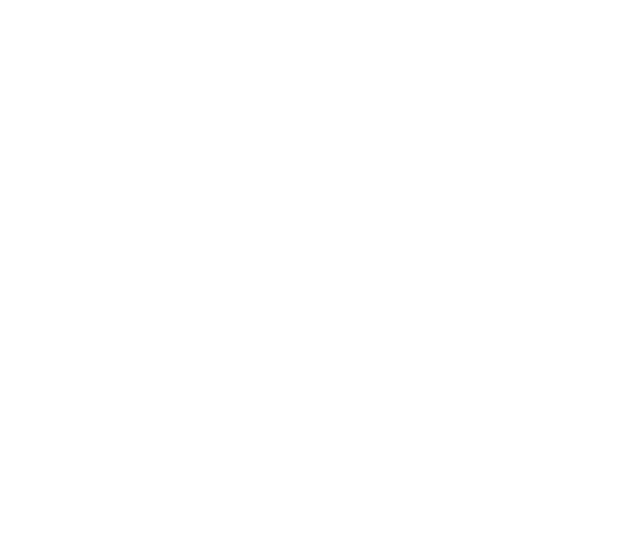
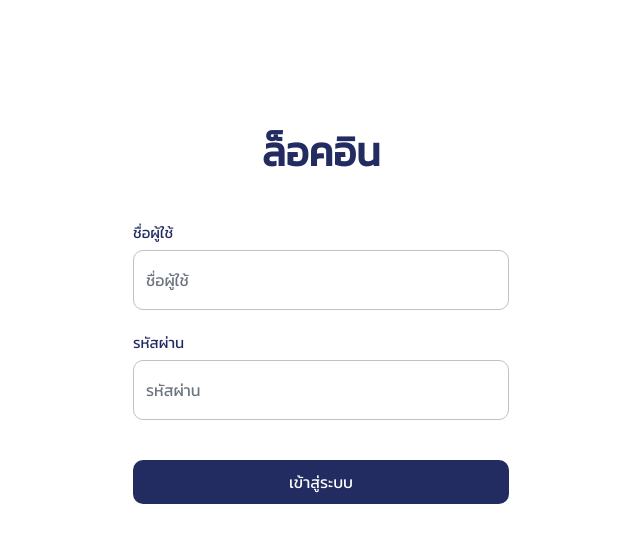
Before and after one commit to 9newton/findfoodfast-project, a React (Create React App) app in the folder front-end/: page /login in a window 1280 px wide. Before the commit this address had no page. Shown: the top 542 px of the page, without its empty margins (319-959 px from the left). Built offline with nearby package versions, Linux system fonts and the light colour scheme.

Commit message:
commit login page

```diff
--- a/front-end/src/App.js
+++ b/front-end/src/App.js
@@ -14,6 +14,7 @@
 import AddImage from "./components/Admin/AdminContent/AddImage";
 import MenuAdmin from "./components/Admin/AdminMenu/MenuAdmin";
 import { useEffect } from "react";
+import Login from "./components/Login/Login";
 
 function App() {
   useEffect(() => {
@@ -56,6 +57,7 @@
               component={Admin}
               element={<AdminDashboard />}
             />
+            <Route path="/login" element={<Login />} />
           </Route>
         </Routes>
       </BrowserRouter>
--- /dev/null
+++ b/front-end/src/components/Login/Login.css
@@ -0,0 +1,20 @@
+.login-btn {
+  background: #222c61;
+  display: inline-block;
+  padding: 0.5rem 1rem;
+  text-decoration: none;
+  color: white;
+  border: 2px solid transparent;
+  border-color: #222c61;
+  transition: 0.3s;
+  margin-top: 1rem;
+  border-radius: 10px;
+  text-transform: uppercase;
+  text-align: center;
+}
+.login-btn:hover {
+  border: 2px solid #222c61;
+  opacity: 0.8;
+
+  color: #fff;
+}
--- /dev/null
+++ b/front-end/src/components/Login/Login.js
@@ -0,0 +1,73 @@
+import React, { useState } from "react";
+import "./Login.css";
+import axios from "axios";
+import Form from "react-bootstrap/Form";
+import Container from "react-bootstrap/Container";
+import Row from "react-bootstrap/Row";
+import Col from "react-bootstrap/Col";
+import { ToastContainer, toast } from "react-toastify";
+import "react-toastify/dist/ReactToastify.css";
+// import Popup from 'react-popup';
+
+function Login() {
+  return (
+    <div className="content-report">
+      <h1 className="content-head mb-4 mt-4 mt-md-0">ล็อคอิน</h1>
+      <Container>
+        <Row>
+          <Col
+            xs={{ span: 12, offset: 0 }}
+            md={{ span: 6, offset: 3 }}
+            xl={{ span: 4, offset: 4 }}
+            xxl={{ span: 4, offset: 4 }}
+            className="mt-4 form"
+          >
+            <Form.Label className="name h5 " htmlFor="inputPassword5">
+              ชื่อผู้ใช้
+            </Form.Label>
+            <Form.Control
+              type="text"
+              className="form-name"
+              placeholder="ชื่อผู้ใช้"
+              required
+            />
+          </Col>
+        </Row>
+        <Row>
+          <Col
+            xs={{ span: 12, offset: 0 }}
+            md={{ span: 6, offset: 3 }}
+            xl={{ span: 4, offset: 4 }}
+            xxl={{ span: 4, offset: 4 }}
+            className="mt-4 form"
+          >
+            <Form.Label className="name h5 " htmlFor="inputPassword5">
+              รหัสผ่าน
+            </Form.Label>
+            <Form.Control
+              type="text"
+              className="form-name"
+              placeholder="รหัสผ่าน"
+              required
+            />
+          </Col>
+        </Row>
+        <Row>
+          <Col
+            xs={{ span: 12, offset: 0 }}
+            md={{ span: 6, offset: 3 }}
+            xl={{ span: 4, offset: 4 }}
+            xxl={{ span: 4, offset: 4 }}
+            className="mt-4 form"
+          >
+            <button type="submit" className="col-12 login-btn">
+              เข้าสู่ระบบ
+            </button>
+          </Col>
+        </Row>
+      </Container>
+    </div>
+  );
+}
+
+export default Login;
```
